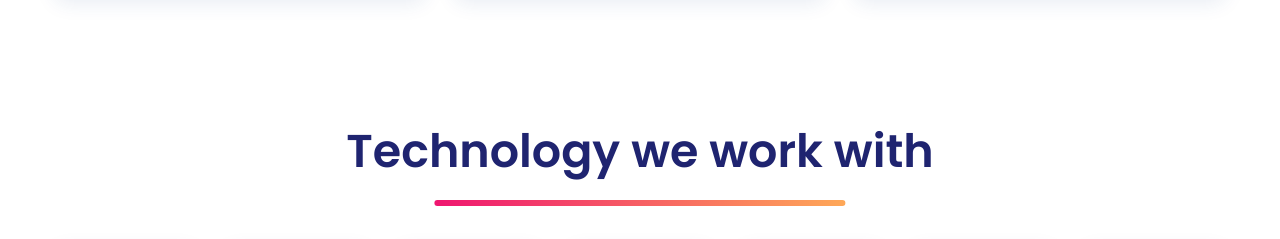
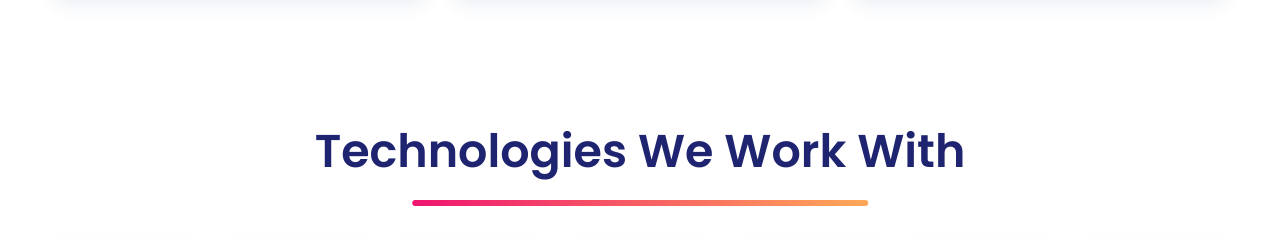
Before and after one commit to meanMonk/yu-site, a website: page 404.html in a window 1280 px wide. Shown: the part 2150-2389 px from the top of the page. Drawn offline with nearby package versions, Linux system fonts and the light colour scheme; a web font is replaced by a local one.

Commit message:
fixes wording for title

```diff
--- a/404.html
+++ b/404.html
@@ -363,7 +363,7 @@
       <section class="section service techstack" id="techstack">
         <div class="container">
 
-          <h2 class="h2 section-title underline">Technology we work with</h2>
+          <h2 class="h2 section-title underline">Technologies We Work With</h2>
 
           <ul class="stats-list">
             <li class="stats-card">
```
Also changed, not shown: index.html (+1 -1 lines).
